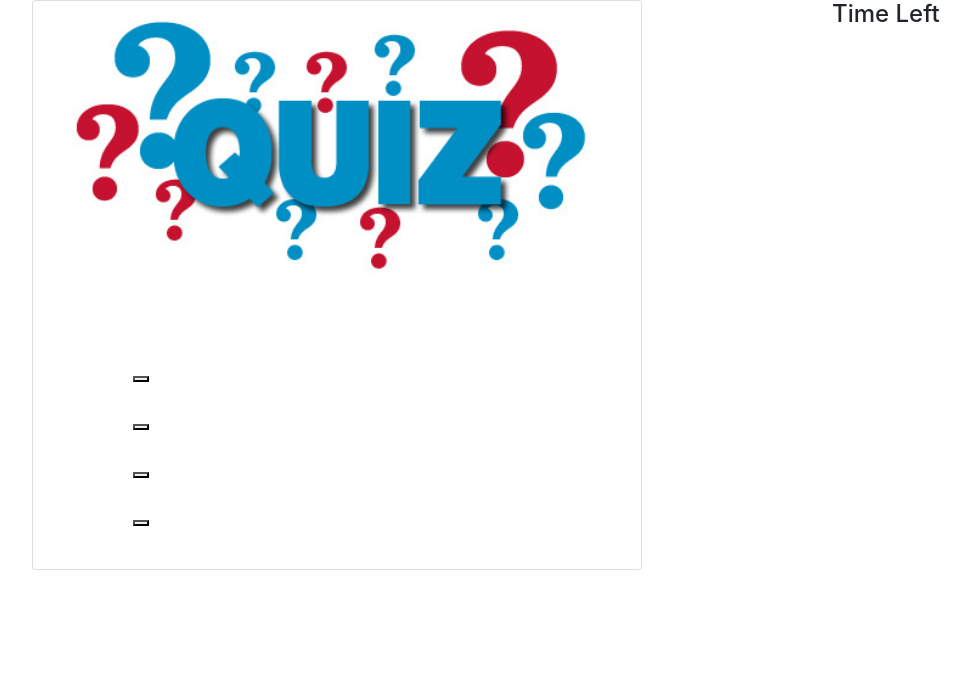
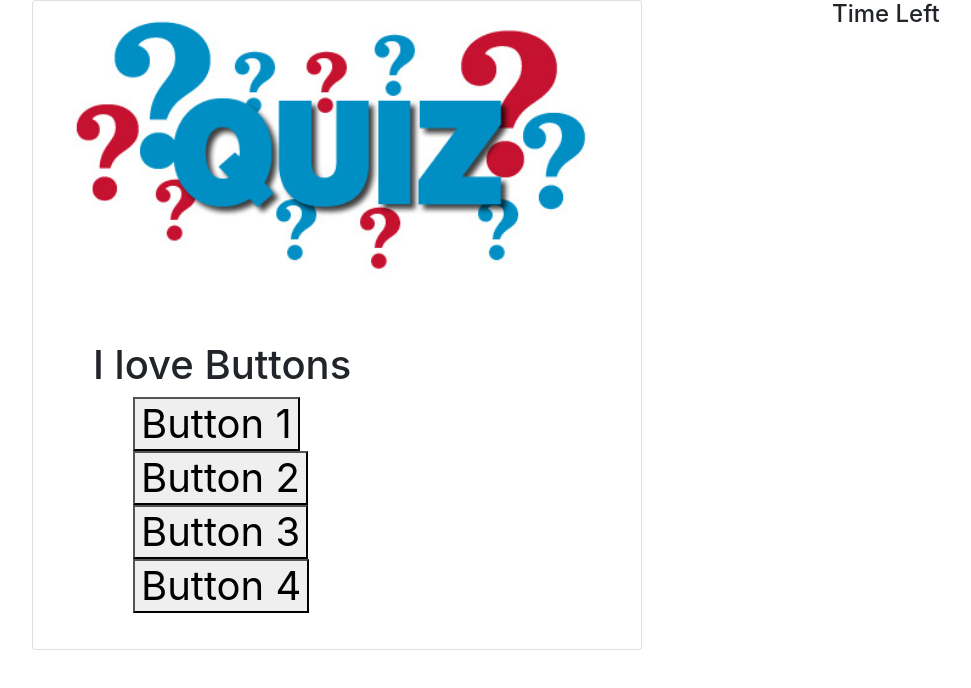
Before and after one commit to luckyian/Quiz, a plain HTML site: page index.html in a window 1280 px wide. Shown: the whole page, without its empty margins (143-1114 px from the left). Drawn offline with nearby package versions, Linux system fonts and the light colour scheme.

Commit message:
Added text to buttons and question elements to check layout/display on browser.

```diff
--- a/index.html
+++ b/index.html
@@ -5,9 +5,9 @@
     <meta name="viewport" content="width=device-width, initial-scale=1.0">
     <title>Quiz</title>
 
-    <style rel="stylesheet" href="reset.css" ></style>
+    <style rel="stylesheet" href="./reset.css"></style>
     <link rel="stylesheet" href="https://stackpath.bootstrapcdn.com/bootstrap/4.5.2/css/bootstrap.min.css" integrity="sha384-JcKb8q3iqJ61gNV9KGb8thSsNjpSL0n8PARn9HuZOnIxN0hoP+VmmDGMN5t9UJ0Z" crossorigin="anonymous">
-    <style rel="stylesheet" href="style.css" ></style>
+    <style rel="stylesheet" href="./style.css"></style>
 </head>
 <body>
     <!-- Timer until quiz ends and displays high score page -->
@@ -24,21 +24,26 @@
     <div class="card-body">
       <p class="card-text">
         <ul class="Questions">
-          <h1 id = "q"></h1>
+          <h1 id = "q">I love Buttons</h1>
+
           <ul id = "a1">
-            <button></button>
+            <button>Button 1</button>
+
           </ul>
 
           <ul id = "a2">
-            <button></button>
+            <button>Button 2</button>
+
           </ul>
 
           <ul id = "a3">
-            <button></button>
+            <button>Button 3</button>
+
           </ul>
 
           <ul id = "a4">
-            <button></button>
+            <button>Button 4</button>
+
           </ul>
 
 
```
